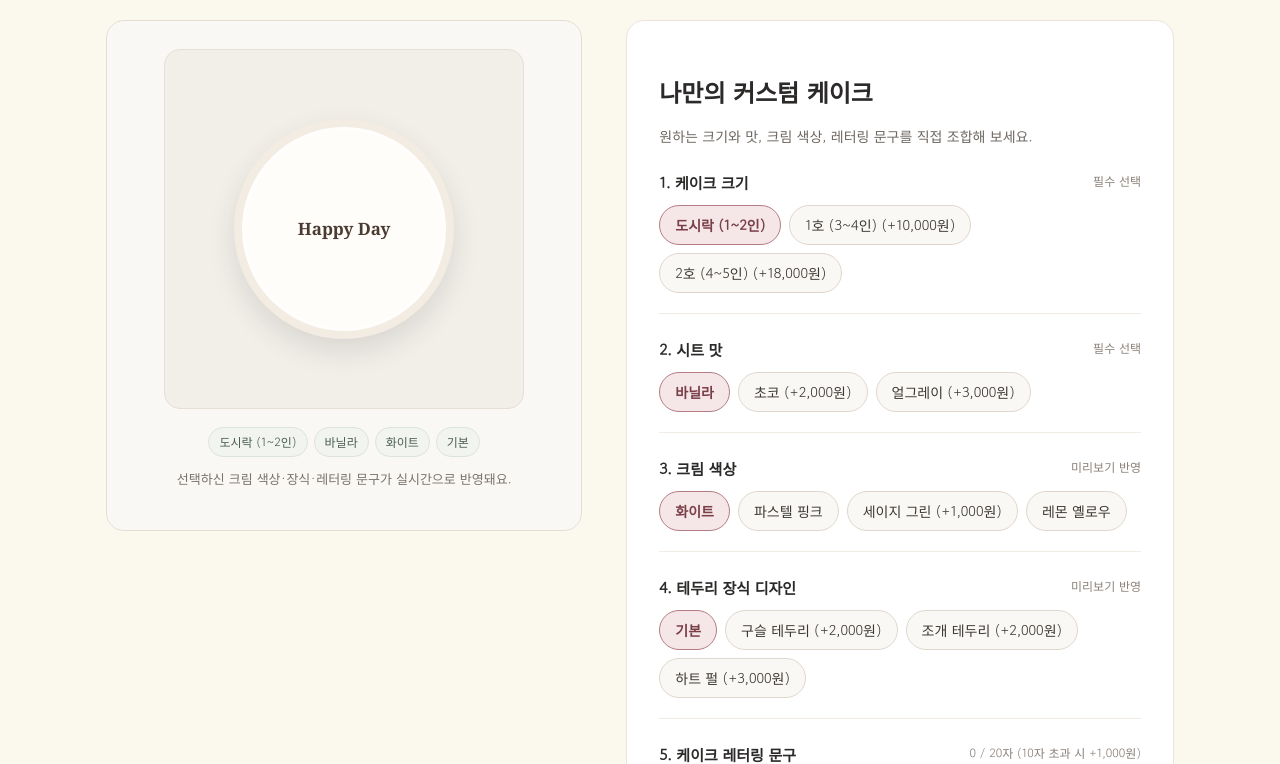
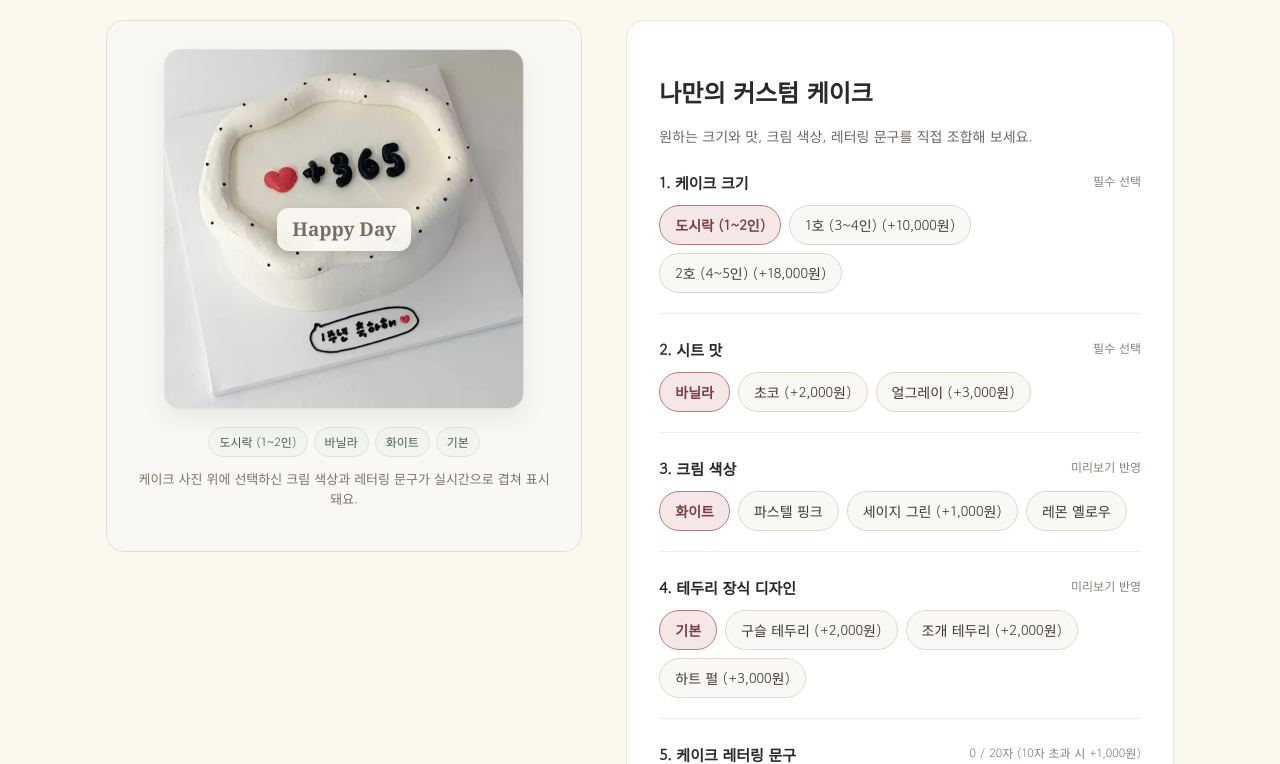
Before and after one commit to myje0804-create/cake-webproject, a Java web app: page /cake/custom.jsp in a window 1280 px wide. Shown: the part 131-895 px from the top of the page. Run offline with Tomcat 11, a stand-in JSP engine, Linux system fonts and the light colour scheme; data that the repository does not hold is empty; some web fonts are replaced.

Commit message:
feat: 케이크 사진 위 선택 색상 및 레터링 실시간 미리보기 구현

```diff
--- a/src/main/webapp/cake/custom.jsp
+++ b/src/main/webapp/cake/custom.jsp
@@ -18,7 +18,7 @@
 %>
 <%
     String ctx = request.getContextPath();
-    int productId = 1;
+    int productId = 11;
     try {
         String idParam = request.getParameter("id");
         if (idParam != null && !idParam.trim().isEmpty()) {
@@ -28,8 +28,8 @@
 
     String productName = "나만의 커스텀 케이크";
     String productDesc = "원하는 크기와 맛, 크림 색상, 레터링 문구를 직접 조합해 보세요.";
-    String productImg = null;
-    int basePrice = 18000;
+    String productImg = "/images/cakes/couple_3.jpg";
+    int basePrice = 28000;
 
     List<OptionItem> sizeOpts = new ArrayList<>();
     List<OptionItem> flavorOpts = new ArrayList<>();
@@ -38,15 +38,33 @@
 
     try (Connection conn = DBUtil.getConnection()) {
         // 1. 케이크 기본 정보 조회
+        boolean found = false;
         try (PreparedStatement ps = conn.prepareStatement(
-                "SELECT name, price, description, image_url FROM product WHERE product_id = ?")) {
+                "SELECT product_id, name, price, description, image_url FROM product WHERE product_id = ?")) {
             ps.setInt(1, productId);
             try (ResultSet rs = ps.executeQuery()) {
                 if (rs.next()) {
+                    found = true;
+                    productId = rs.getInt("product_id");
                     productName = rs.getString("name");
                     basePrice = rs.getInt("price");
                     if (rs.getString("description") != null) productDesc = rs.getString("description");
-                    productImg = rs.getString("image_url");
+                    if (rs.getString("image_url") != null) productImg = rs.getString("image_url");
+                }
+            }
+        }
+
+        // 해당 ID가 없으면 등록된 첫 번째 CAKE 상품 자동 조회
+        if (!found) {
+            try (PreparedStatement ps = conn.prepareStatement(
+                    "SELECT product_id, name, price, description, image_url FROM product WHERE type = 'CAKE' ORDER BY product_id ASC LIMIT 1");
+                 ResultSet rs = ps.executeQuery()) {
+                if (rs.next()) {
+                    productId = rs.getInt("product_id");
+                    productName = rs.getString("name");
+                    basePrice = rs.getInt("price");
+                    if (rs.getString("description") != null) productDesc = rs.getString("description");
+                    if (rs.getString("image_url") != null) productImg = rs.getString("image_url");
                 }
             }
         }
@@ -107,7 +125,7 @@
     .custom-grid { display: grid; grid-template-columns: 1fr 1.15fr; gap: 44px; align-items: start; }
     @media (max-width: 860px) { .custom-grid { grid-template-columns: 1fr; } }
 
-    /* 왼쪽 실시간 케이크 미리보기 */
+    /* 왼쪽 실시간 케이크 미리보기 (실제 케이크 사진 위에 선택 색상·문구 겹침 방식) */
     .preview-card {
       position: sticky; top: 96px;
       background: #FAF8F5; border: 1px solid #E5DDD3; border-radius: 18px; padding: 28px;
@@ -116,26 +134,50 @@
     .preview-stage {
       position: relative; width: 100%; aspect-ratio: 1 / 1; max-width: 360px; margin: 0 auto 18px;
       border-radius: 16px; background: #F2EFE9; border: 1px solid #E6DFD5;
-      display: flex; align-items: center; justify-content: center; overflow: hidden;
+      overflow: hidden; box-shadow: 0 10px 24px rgba(44, 42, 41, 0.08);
     }
+    /* 실제 케이크 사진 선명하게 표시 */
     .preview-stage img.base-photo {
-      position: absolute; inset: 0; width: 100%; height: 100%; object-fit: cover; opacity: 0.25;
+      position: absolute; inset: 0; width: 100%; height: 100%; object-fit: cover;
+      transition: transform 0.25s ease;
     }
-    .cake-mockup {
-      position: relative; z-index: 2; width: 220px; height: 220px; border-radius: 50%;
-      background: #FFFDF9; border: 8px solid #F3ECE2;
-      box-shadow: 0 12px 28px rgba(44, 42, 41, 0.12), inset 0 0 0 3px rgba(255,255,255,0.7);
+    /* 선택한 크림 색상을 사진 위에 자연스럽게 겹치는 레이어 */
+    .color-tint-overlay {
+      position: absolute; inset: 0; z-index: 1;
+      background-color: transparent;
+      mix-blend-mode: multiply;
+      pointer-events: none;
+      transition: background-color 0.25s ease;
+    }
+    /* 케이크 사진 위에 겹쳐지는 레터링 & 테두리 장식 오버레이 */
+    .cake-overlay-box {
+      position: absolute; inset: 18px; z-index: 2; border-radius: 50%;
+      border: 6px solid transparent;
       display: flex; flex-direction: column; align-items: center; justify-content: center;
-      padding: 22px; transition: all 0.25s ease;
+      padding: 24px; pointer-events: none; transition: all 0.25s ease;
     }
-    .cake-mockup.deco-bead { border-style: dotted; border-width: 10px; }
-    .cake-mockup.deco-shell { border-style: double; border-width: 11px; }
-    .cake-mockup.deco-heart::after {
-      content: "♥   ♥   ♥"; position: absolute; bottom: 18px; font-size: 12px; color: #B57C84; letter-spacing: 3px;
+    .cake-overlay-box.deco-bead {
+      border-style: dotted; border-width: 9px; border-color: rgba(255, 253, 249, 0.9);
+      box-shadow: inset 0 0 16px rgba(0, 0, 0, 0.08);
+    }
+    .cake-overlay-box.deco-shell {
+      border-style: double; border-width: 10px; border-color: rgba(255, 253, 249, 0.9);
+      box-shadow: inset 0 0 16px rgba(0, 0, 0, 0.08);
+    }
+    .cake-overlay-box.deco-heart::after {
+      content: "♥   ♥   ♥"; position: absolute; bottom: 16px; font-size: 15px;
+      color: #D9536F; text-shadow: 0 1px 4px rgba(255, 255, 255, 0.95); letter-spacing: 4px;
     }
     .cake-lettering-preview {
-      font-family: Georgia, 'Nanum Myeongjo', serif; font-size: 17px; font-weight: 700;
-      color: #4A3B32; word-break: keep-all; line-height: 1.4; max-width: 160px;
+      font-family: Georgia, 'Nanum Myeongjo', serif; font-size: 19px; font-weight: 700;
+      color: #3B2820; word-break: keep-all; line-height: 1.4; max-width: 220px;
+      background: rgba(255, 253, 249, 0.84); backdrop-filter: blur(2px);
+      padding: 8px 15px; border-radius: 12px;
+      box-shadow: 0 3px 12px rgba(0, 0, 0, 0.14);
+      transition: all 0.2s ease;
+    }
+    .cake-lettering-preview.is-placeholder {
+      color: #7A6B63; font-weight: 600;
     }
     .preview-badges { display: flex; flex-wrap: wrap; gap: 6px; justify-content: center; margin-top: 10px; }
     .preview-badge {
@@ -155,6 +197,7 @@
     .opt-group:last-of-type { border-bottom: none; margin-bottom: 12px; }
     .opt-label { display: flex; justify-content: space-between; font-size: 15px; font-weight: 600; color: #2C2A29; margin-bottom: 10px; }
     .opt-hint { font-size: 12px; font-weight: 400; color: #8A8179; }
+    .opt-hint.is-paid { color: #B57C84; font-weight: 600; }
 
     .opt-pills { display: flex; flex-wrap: wrap; gap: 8px; }
     .opt-pill {
@@ -205,10 +248,11 @@
       <aside class="preview-card">
         <div class="preview-stage">
           <% if (productImg != null) { %>
-            <img class="base-photo" src="<%= ctx + productImg %>" alt="" onerror="this.remove()">
+            <img class="base-photo" src="<%= ctx + productImg %>" alt="<%= HtmlUtil.escape(productName) %>" onerror="this.remove()">
           <% } %>
-          <div class="cake-mockup" id="cakeMockup">
-            <div class="cake-lettering-preview" id="letteringPreview">Happy Day</div>
+          <div class="color-tint-overlay" id="colorTintOverlay"></div>
+          <div class="cake-overlay-box" id="cakeMockup">
+            <div class="cake-lettering-preview is-placeholder" id="letteringPreview">Happy Day</div>
           </div>
         </div>
 
@@ -218,7 +262,7 @@
           <span class="preview-badge" id="badgeColor"></span>
           <span class="preview-badge" id="badgeDeco"></span>
         </div>
-        <p class="preview-caption">선택하신 크림 색상·장식·레터링 문구가 실시간으로 반영돼요.</p>
+        <p class="preview-caption">케이크 사진 위에 선택하신 크림 색상과 레터링 문구가 실시간으로 겹쳐 표시돼요.</p>
       </aside>
 
       <!-- ================= 오른쪽: 옵션 선택 및 주문 폼 ================= -->
@@ -305,7 +349,7 @@
           <div class="opt-group">
             <div class="opt-label">
               <span>5. 케이크 레터링 문구</span>
-              <span class="opt-hint" id="letteringCount">0 / 20자 (10자 초과 시 +1,000원)</span>
+              <span class="opt-hint" id="letteringCount">0 / 20자 (10자까지 무료)</span>
             </div>
             <input type="text" name="lettering" id="letteringInput" class="custom-input"
                    maxlength="20" placeholder="예: 생일 축하해 소은! (최대 20자)">
@@ -358,6 +402,7 @@
     (function() {
       const basePrice = <%= basePrice %>;
       const mockup = document.getElementById('cakeMockup');
+      const colorOverlay = document.getElementById('colorTintOverlay');
       const letteringInput = document.getElementById('letteringInput');
       const letteringPreview = document.getElementById('letteringPreview');
       const letteringCount = document.getElementById('letteringCount');
@@ -372,14 +417,20 @@
       pickupDate.min = tomorrow;
       pickupDate.value = tomorrow;
 
+      // 크림 색상명 → 사진 위에 겹칠 반투명 색상 매핑
       const colorMap = {
-        '화이트': '#FFFDF9',
-        '파스텔 핑크': '#FADADD',
-        '세이지 그린': '#DCE8DF',
-        '민트': '#DDF0EA',
-        '레몬 옐로우': '#FDF3C7',
-        '라벤더': '#E6DFF2',
-        '초코': '#7B5846'
+        '화이트': 'transparent',
+        '아이보리': 'rgba(255, 248, 225, 0.45)',
+        '파스텔 핑크': 'rgba(255, 182, 193, 0.48)',
+        '핑크': 'rgba(255, 182, 193, 0.48)',
+        '세이지 그린': 'rgba(178, 211, 188, 0.50)',
+        '민트': 'rgba(170, 232, 213, 0.48)',
+        '하늘색': 'rgba(173, 216, 230, 0.50)',
+        '스카이 블루': 'rgba(173, 216, 230, 0.50)',
+        '레몬 옐로우': 'rgba(255, 238, 153, 0.50)',
+        '옐로우': 'rgba(255, 238, 153, 0.50)',
+        '라벤더': 'rgba(216, 191, 238, 0.50)',
+        '초코': 'rgba(123, 88, 70, 0.52)'
       };
 
       function getSelected(groupName) {
@@ -399,16 +450,29 @@
         const text = letteringInput.value.trim();
         const qty = Math.max(1, parseInt(qtyInput.value || '1', 10));
 
-        mockup.style.backgroundColor = colorMap[color.name] || '#FFFDF9';
+        // 1. 사진 위 색상 겹침 반영
+        colorOverlay.style.backgroundColor = colorMap[color.name] || 'transparent';
+
+        // 2. 사진 위 테두리 장식 반영
         mockup.classList.remove('deco-bead', 'deco-shell', 'deco-heart');
         if (deco.name.includes('구슬')) mockup.classList.add('deco-bead');
         else if (deco.name.includes('조개')) mockup.classList.add('deco-shell');
         else if (deco.name.includes('하트')) mockup.classList.add('deco-heart');
 
-        letteringPreview.textContent = text || 'Happy Day';
-        letteringCount.textContent = text.length + ' / 20자 (10자 초과 시 +1,000원)';
+        // 3. 레터링 문구 및 글자 수 표시 반영
+        if (text) {
+          letteringPreview.textContent = text;
+          letteringPreview.classList.remove('is-placeholder');
+        } else {
+          letteringPreview.textContent = 'Happy Day';
+          letteringPreview.classList.add('is-placeholder');
+        }
 
-        // 장바구니로 보낼 옵션 번호
+        const isPaidLettering = text.length > 10;
+        letteringCount.textContent = text.length + ' / 20자' + (isPaidLettering ? ' (+1,000원 적용)' : ' (10자 초과 시 +1,000원)');
+        letteringCount.classList.toggle('is-paid', isPaidLettering);
+
+        // 4. 장바구니로 보낼 옵션 번호
         document.getElementById('optSize').value = size.id;
         document.getElementById('optFlavor').value = flavor.id;
         document.getElementById('optColor').value = color.id;
@@ -419,7 +483,8 @@
         document.getElementById('badgeColor').textContent = color.name;
         document.getElementById('badgeDeco').textContent = deco.name;
 
-        const letteringExtra = text.length > 10 ? 1000 : 0;
+        // 5. 총 금액 계산
+        const letteringExtra = isPaidLettering ? 1000 : 0;
         const unitPrice = basePrice + size.extra + flavor.extra + color.extra + deco.extra + letteringExtra;
         const total = unitPrice * qty;
 
```
